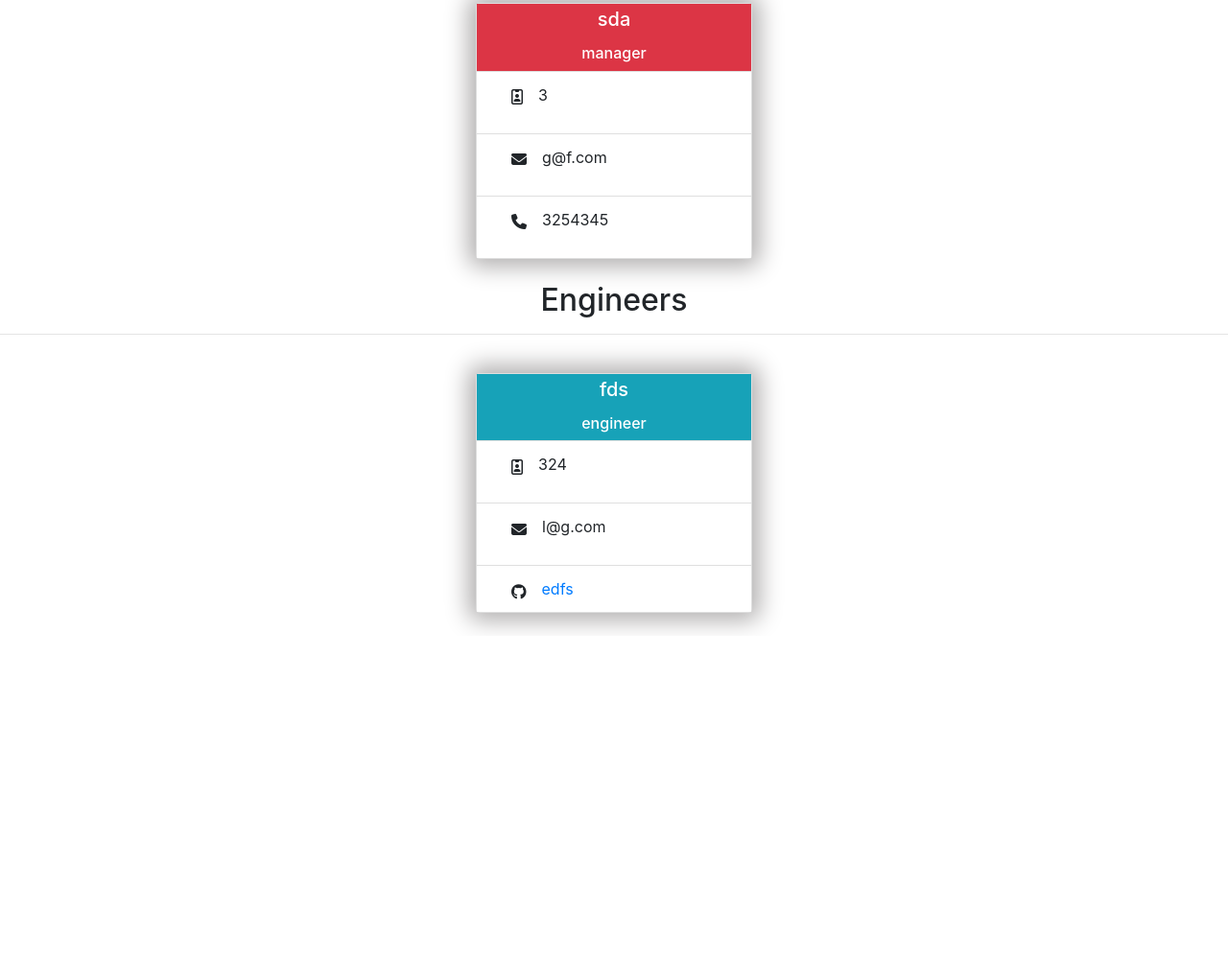
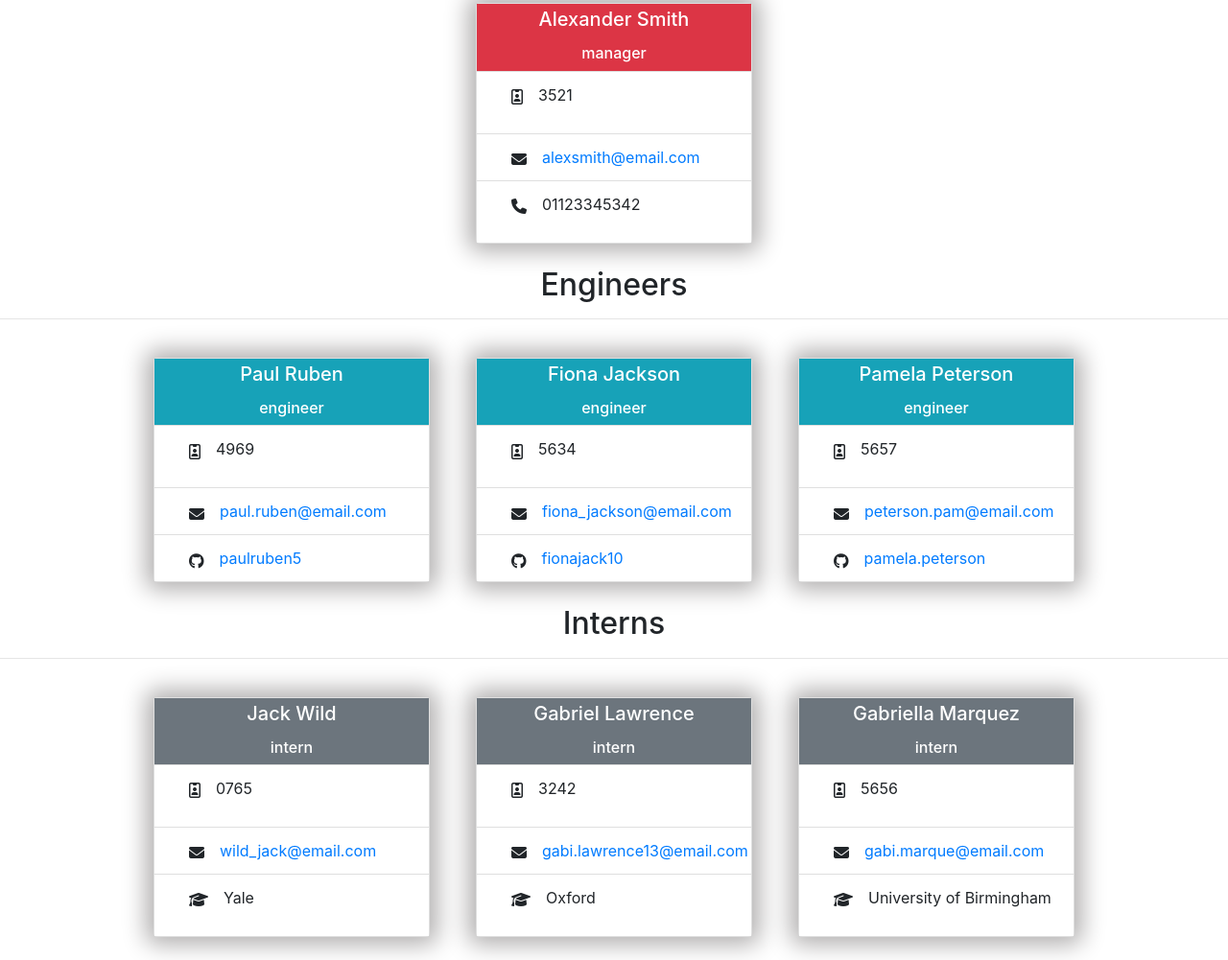
Before and after one commit to lianavaleria15/team-generator-profile, a website: page dist/index.html in a window 1280 px wide. Shown: the part 308-1309 px from the top of the page at 96% size. Before the commit the page ends 971 px from the top, so only its background shows below. Drawn offline with nearby package versions, Linux system fonts and the light colour scheme.

Commit message:
updated readme

```diff
--- a/dist/index.html
+++ b/dist/index.html
@@ -21,7 +21,7 @@
       <header>
         <div class="jumbotron jumbotron-fluid bg-info">
           <div class="container">
-            <h1 class="display-6 text-center text-light">sds</h1>
+            <h1 class="display-6 text-center text-light">Guardians of the coding multiverse</h1>
           </div>
         </div>
       </header>
@@ -33,21 +33,21 @@
       <!-- <img class="card-img-top" src="..." alt="Card image cap" /> -->
       <div class="card-body">
         <div class="bg-danger title-container">
-          <h5 class="card-title text-center pt-1 text-white">sda</h5>
+          <h5 class="card-title text-center pt-1 text-white">Alexander Smith</h5>
           <h6 class="card-subtitle text-center pb-1 text-white p-2">manager</h6>
         </div>
         <ul class="list-group list-group-flush">
           <li class="list-group-item">
             <i class="far fa-id-badge"> </i>
-            <p>3</p>
+            <p>3521</p>
           </li>
           <li class="list-group-item">
             <i class="far fa-solid fa-envelope"></i>
-            <p>g@f.com</p>
+            <a href="mailto:alexsmith@email.com">alexsmith@email.com</a>
           </li>
           <li class="list-group-item">
             <i class="fas fa-phone"></i>
-            <p>3254345</p>
+            <p>01123345342</p>
           </li>
         </ul>
       </div>
@@ -60,21 +60,63 @@
     <div class="d-flex flex-row justify-content-center"><div class="card" style="width: 18rem">
       <div class="card-body">
         <div class="bg-info title-container">
-          <h5 class="card-title text-center pt-1 text-white">fds</h5>
+          <h5 class="card-title text-center pt-1 text-white">Paul Ruben</h5>
           <h6 class="card-subtitle text-center pb-1 text-white p-2">engineer</h6>
         </div>
         <ul class="list-group list-group-flush">
           <li class="list-group-item">
             <i class="far fa-id-badge"></i>
-            <p>324</p>
+            <p>4969</p>
           </li>
           <li class="list-group-item">
             <i class="far fa-solid fa-envelope"></i>
-            <p>l@g.com</p>
+            <a href="mailto:paul.ruben@email.com">paul.ruben@email.com</a>
           </li>
           <li class="list-group-item">
             <i class="fa fa-brands fa-github"></i>
-            <a href="#">edfs</a>
+            <a href="#">paulruben5</a>
+          </li>
+        </ul>
+      </div>
+    </div><div class="card" style="width: 18rem">
+      <div class="card-body">
+        <div class="bg-info title-container">
+          <h5 class="card-title text-center pt-1 text-white">Fiona Jackson</h5>
+          <h6 class="card-subtitle text-center pb-1 text-white p-2">engineer</h6>
+        </div>
+        <ul class="list-group list-group-flush">
+          <li class="list-group-item">
+            <i class="far fa-id-badge"></i>
+            <p>5634</p>
+          </li>
+          <li class="list-group-item">
+            <i class="far fa-solid fa-envelope"></i>
+            <a href="mailto:fiona_jackson@email.com">fiona_jackson@email.com</a>
+          </li>
+          <li class="list-group-item">
+            <i class="fa fa-brands fa-github"></i>
+            <a href="#">fionajack10</a>
+          </li>
+        </ul>
+      </div>
+    </div><div class="card" style="width: 18rem">
+      <div class="card-body">
+        <div class="bg-info title-container">
+          <h5 class="card-title text-center pt-1 text-white">Pamela Peterson</h5>
+          <h6 class="card-subtitle text-center pb-1 text-white p-2">engineer</h6>
+        </div>
+        <ul class="list-group list-group-flush">
+          <li class="list-group-item">
+            <i class="far fa-id-badge"></i>
+            <p>5657</p>
+          </li>
+          <li class="list-group-item">
+            <i class="far fa-solid fa-envelope"></i>
+            <a href="mailto:peterson.pam@email.com">peterson.pam@email.com</a>
+          </li>
+          <li class="list-group-item">
+            <i class="fa fa-brands fa-github"></i>
+            <a href="#">pamela.peterson</a>
           </li>
         </ul>
       </div>
@@ -82,6 +124,74 @@
     </div>
 
 
+    <h2 class="text-center">Interns</h2>
+    <hr />
+    <div class="d-flex flex-row justify-content-center"><div class="card" style="width: 18rem">
+      <div class="card-body">
+        <div class="bg-secondary title-container">
+          <h5 class="card-title text-center pt-1 text-white">Jack Wild</h5>
+          <h6 class="card-subtitle text-center pb-1 text-white p-2">intern</h6>
+        </div>
+        <ul class="list-group list-group-flush">
+          <li class="list-group-item">
+            <i class="far fa-id-badge"></i>
+            <p>0765</p>
+          </li>
+          <li class="list-group-item">
+            <i class="far fa-solid fa-envelope"></i>
+            <a href="mailto:wild_jack@email.com">wild_jack@email.com</a>
+          </li>
+          <li class="list-group-item">
+            <i class="fa fa-solid fa-graduation-cap"></i>
+            <p>Yale</p>
+          </li>
+        </ul>
+      </div>
+    </div><div class="card" style="width: 18rem">
+      <div class="card-body">
+        <div class="bg-secondary title-container">
+          <h5 class="card-title text-center pt-1 text-white">Gabriel Lawrence</h5>
+          <h6 class="card-subtitle text-center pb-1 text-white p-2">intern</h6>
+        </div>
+        <ul class="list-group list-group-flush">
+          <li class="list-group-item">
+            <i class="far fa-id-badge"></i>
+            <p>3242</p>
+          </li>
+          <li class="list-group-item">
+            <i class="far fa-solid fa-envelope"></i>
+            <a href="mailto:gabi.lawrence13@email.com">gabi.lawrence13@email.com</a>
+          </li>
+          <li class="list-group-item">
+            <i class="fa fa-solid fa-graduation-cap"></i>
+            <p>Oxford</p>
+          </li>
+        </ul>
+      </div>
+    </div><div class="card" style="width: 18rem">
+      <div class="card-body">
+        <div class="bg-secondary title-container">
+          <h5 class="card-title text-center pt-1 text-white">Gabriella Marquez</h5>
+          <h6 class="card-subtitle text-center pb-1 text-white p-2">intern</h6>
+        </div>
+        <ul class="list-group list-group-flush">
+          <li class="list-group-item">
+            <i class="far fa-id-badge"></i>
+            <p>5656</p>
+          </li>
+          <li class="list-group-item">
+            <i class="far fa-solid fa-envelope"></i>
+            <a href="mailto:gabi.marque@email.com">gabi.marque@email.com</a>
+          </li>
+          <li class="list-group-item">
+            <i class="fa fa-solid fa-graduation-cap"></i>
+            <p>University of Birmingham</p>
+          </li>
+        </ul>
+      </div>
+    </div>
+    </div>
+
       </main>
     </body>
   </html>
```
Also changed, not shown: README.md, dist/assets/inquirer-questions.jpg (added), dist/assets/live-app.png (added).
